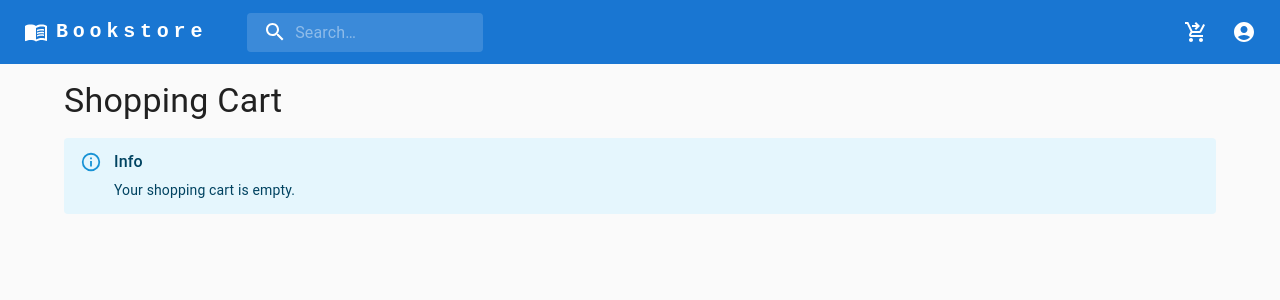
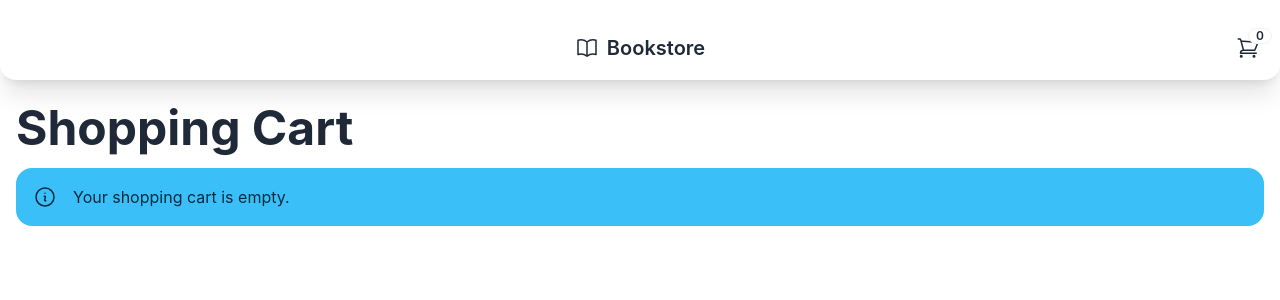
Before and after one commit to pingcap/tidb-prisma-vercel-demo, a Next.js app: page /cart in a window 1280 px wide. Shown: the top 300 px of the page. Built offline with nearby package versions, Linux system fonts and the light colour scheme.

Commit message:
replace cart page

```diff
--- a/pages/cart.tsx
+++ b/pages/cart.tsx
@@ -1,48 +1,29 @@
-import type { NextPage } from "next";
-import Head from "next/head";
-import Image from "next/image";
-import Container from "@mui/material/Container";
-import Skeleton from "@mui/material/Skeleton";
-import Box from "@mui/material/Box";
-import Button from "@mui/material/Button";
-import Pagination from "@mui/material/Pagination";
+import * as React from 'react';
+import type { NextPage } from 'next';
+import Head from 'next/head';
 
-import { Typography } from "@mui/material";
+import CommonLayout from 'components/v2/Layout';
+import ShoppingCartList from 'components/v2/List/ShoppingCartList';
 
-import {
-  useRecoilState,
-  useRecoilValue,
-  useSetRecoilState,
-  useRecoilValueLoadable,
-} from "recoil";
-import {} from "atoms";
-import {} from "selectors";
-
-import styles from "../styles/HomePage.module.css";
-import CommonLayout from "components/Layout";
-import LeftNav from "components/Navigation/HomeLeftNav";
-import BookInfoCard from "components/Card/BookInfo";
-import CartList from "components/List/CartList";
-
-const CartPage: NextPage = () => {
+const Cart: NextPage = () => {
   return (
     <>
       <Head>
         <title>Shopping Cart</title>
-        <meta name="description" content="shopping cart" />
-        <link rel="icon" href="/favicon.ico" />
+        <meta name='description' content='shopping cart' />
+        <link rel='icon' href='/favicon.ico' />
       </Head>
 
-      <CommonLayout>
-        <Container>
-          <Typography component="h1" variant="h4" sx={{ pt: "1rem" }}>
-            Shopping Cart
-          </Typography>
-          <CartList />
-        </Container>
+      <CommonLayout
+        headerProps={{
+          hideMenu: true,
+        }}
+      >
+        <h1 className='font-bold text-5xl'>Shopping Cart</h1>
+        <ShoppingCartList />
       </CommonLayout>
     </>
   );
 };
 
-export default CartPage;
+export default Cart;
--- a/pages/cart2.tsx
+++ /dev/null
@@ -1,29 +0,0 @@
-import * as React from 'react';
-import type { NextPage } from 'next';
-import Head from 'next/head';
-
-import CommonLayout from 'components/v2/Layout';
-import ShoppingCartList from 'components/v2/List/ShoppingCartList';
-
-const Cart: NextPage = () => {
-  return (
-    <>
-      <Head>
-        <title>Shopping Cart</title>
-        <meta name='description' content='shopping cart' />
-        <link rel='icon' href='/favicon.ico' />
-      </Head>
-
-      <CommonLayout
-        headerProps={{
-          hideMenu: true,
-        }}
-      >
-        <h1 className='font-bold text-5xl'>Shopping Cart</h1>
-        <ShoppingCartList />
-      </CommonLayout>
-    </>
-  );
-};
-
-export default Cart;
```
